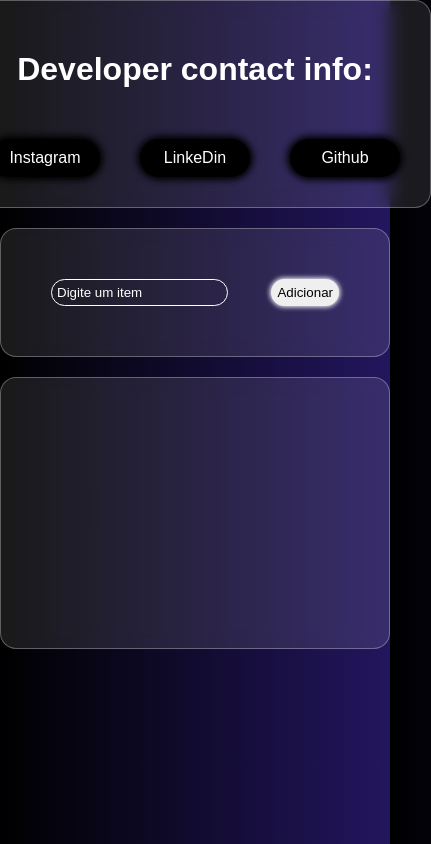
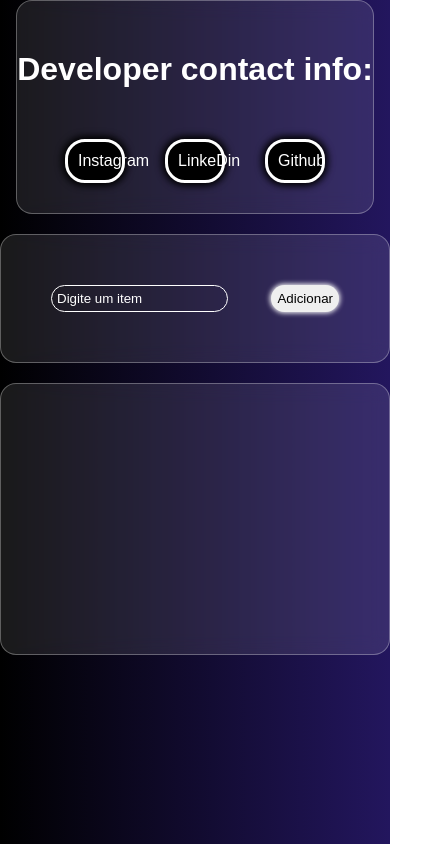
Before and after one commit to danielanonym90/nathali.github.io, a plain HTML site: page index.html in a window 390 px wide. Shown: the whole page, 431 px wide, since content can reach past the window. Drawn offline with Linux system fonts and the light colour scheme.

Commit message:
Update style.css

```diff
--- a/style.css
+++ b/style.css
@@ -99,6 +99,7 @@ body {
     padding: 0;
     border: solid 1px rgba(255, 255, 255, 0.3);
 }
+
 #taskList {
     color: white;
     width: 75%;
@@ -124,6 +125,42 @@ header {
     border-radius: 16px;
     color: white;
     border: 1px solid rgba(255, 255, 255, 0.3);
+}
+}
+
+@media (max-width: 600px) {
+
+.Instagram {
+    cursor: pointer;
+    grid-area: Instagram;
+    padding: 10px;
+    border: solid white;
+    margin: 20px;
+    border-radius: 20px;
+}
+.LinkeDin {
+    grid-area: LinkeDin;
+    padding: 10px;
+    border: solid white;
+    margin: 20px;
+    border-radius: 20px;
+    cursor: pointer;
+}
+.Github {
+    grid-area: Github;
+    padding: 10px;
+    border: solid white;
+    margin: 20px;
+    border-radius: 20px;
+    cursor: pointer;
+}
+.elements {
+    display: grid;
+    grid-template-columns: 100px 100px 100px;
+    grid-template-areas: "Instagram LinkeDin Github";
+    padding: 10px;
+    justify-content: center;
+
 }
 }
 
```
